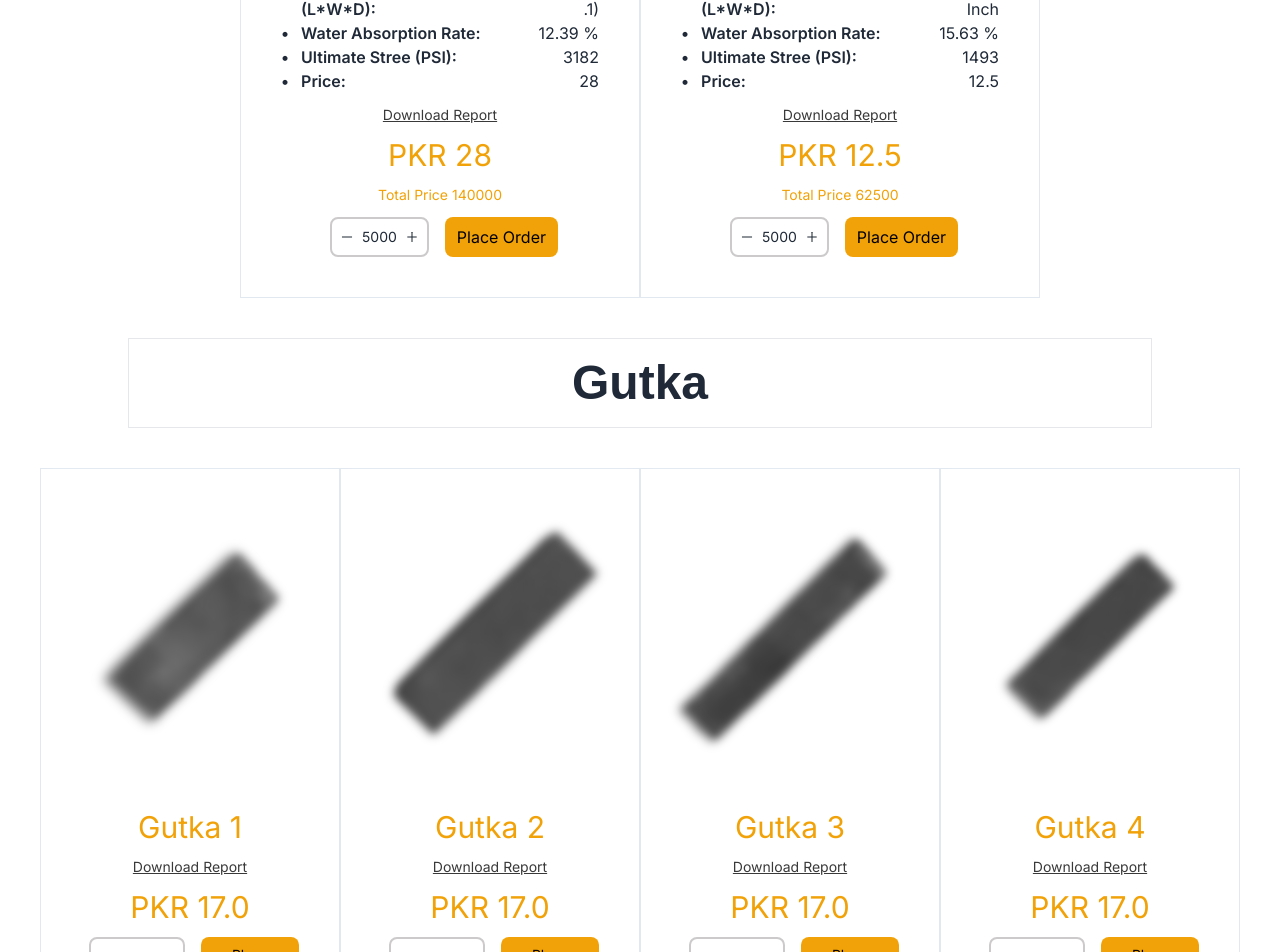
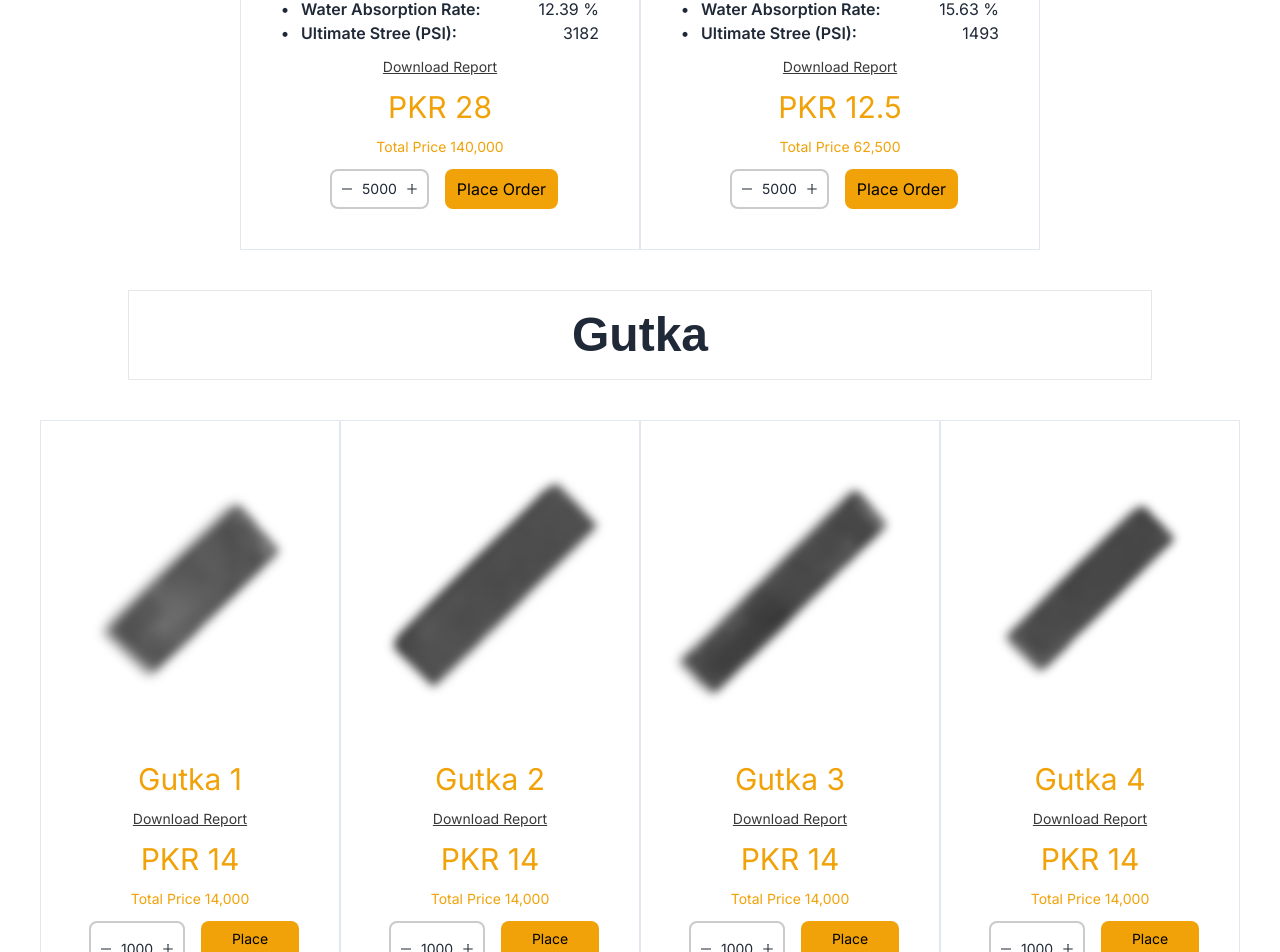
Before and after one commit to Arham-Amir/Promo-Brick, a Next.js app: page /page2 in a window 1280 px wide. Shown: the part 1600-2552 px from the top of the page. Built offline with nearby package versions, Linux system fonts and the light colour scheme; a web font is replaced by a local one.

Commit message:
update prices

```diff
--- a/src/components/page2/category/categoryDetails/categoryDetails.jsx
+++ b/src/components/page2/category/categoryDetails/categoryDetails.jsx
@@ -24,7 +24,7 @@ const CategoryDetails = (props = {}) => {
       \nPhone Number: ${phonenumber}
       \nProduct: ${props.data[1]}
       \nQuantity: ${number}
-      \nTotal Price: ${props.data[2]["Price"] * number}
+      \nTotal Price: ${props.data[3] * number}
       `;
       const whatsappLink = `https://wa.me/${phoneNumber}?text=${encodeURIComponent(message)}`;
       window.open(whatsappLink);
@@ -56,8 +56,8 @@ const CategoryDetails = (props = {}) => {
         </section>
       </div>
       <a href="" className='text-sm text-darkColor underline'>Download Report</a>
-      <h2 className='text-themeColor text-3xl'>PKR {props.data[2]["Price"]}</h2>
-      <h2 className='text-themeColor text-sm'>Total Price {props.data[2]["Price"] * number}</h2>
+      <h2 className='text-themeColor text-3xl'>PKR {props.data[3]}</h2>
+      <h2 className='text-themeColor text-sm'>Total Price {(props.data[3] * number).toLocaleString()}</h2>
       <section className='flex flex-col ms:flex-row items-center justify-center gap-2'>
         <section className="rounded-lg flex flex-row items-center border-2 border-bgLight justify-between p-2 w-fit mx-2">
           <button className='text-sm' onClick={() => decrementNumber()}>
@@ -106,7 +106,7 @@ const CategoryDetails = (props = {}) => {
             </section>
             <section className='flex flex-col ms:flex-row justify-around gap-1'>
               <p className="text-base ms:text-2xl font-heading font-bold">Total Price:</p>
-              <p className='ms:text-lg font-bold px-4 py-1'>{props.data[2]["Price"] * number}-/Pkr</p>
+              <p className='ms:text-lg font-bold px-4 py-1'>{props.data[3] * number}-/Pkr</p>
             </section>
             <section className='flex flex-row justify-around gap-1'>
               <button onClick={handleSubmitClick} className='btn-sm md:btn-md btn'>Send Details</button>
--- a/src/components/page2/childComp2.jsx
+++ b/src/components/page2/childComp2.jsx
@@ -14,92 +14,57 @@ export default function ChildComp2() {
       "Dimensions (L*W*D)": "9.0*4.5*3 Inches",
       "Water Absorption Rate": "13.79%",
       "Ultimate Stree": "2036",
-      "Price": "16",
-    }],
+    }, "16",],
     [['/Building/Special.png', '/Building/Special2.png', '/Building/Special1.png'], "Special Brick", {
       "Product Type": "A+ Class",
       "Weight": "3.39 Kg",
       "Dimension (L*W*D)": "9.0*4.5*3",
       "Water Absorption Rate": "12.74 %",
       "Ultimate Stree (PSI)": "2288",
-      "Price": "20",
-    }],
+
+    },"20",],
     [['/Building/Doum.png', '/Building/Doum1.png'], "Doum Brick", {
       "Product Type": "A Class",
       "Weight": "3.23 Kg",
       "Dimension (L*W*D)": "9.0*4.5*3 Inch",
       "Water Absorption Rate": "15.63 %",
       "Ultimate Stree (PSI)": "1493",
-      "Price": "12.5",
-    }],
+    }, "12.5"],
     [['/Building/PSK.png', '/Building/PSK2.png', '/Building/PSK1.png'], "Premium Brick", {
       "Product Type": "A++ Class",
       "Weight": "3.37 Kg",
       "Dimension (L*W*D)": "9.0*4.5*3 (+-, .1)",
       "Water Absorption Rate": "12.39 %",
       "Ultimate Stree (PSI)": "3182",
-      "Price": "28",
-    }],
+    },"28"],
     [['/Building/Khinger.png', '/Building/Awal1.png'], "Khinger Brick", {
       "Product Type": "Class",
       "Weight": "Kg",
       "Dimension (L*W*D)": "9.0*4.5*3 Inch",
       "Water Absorption Rate": "15.63 %",
       "Ultimate Stree (PSI)": "1493",
-      "Price": "12.5",
-    }],
+    }, "12.5"],
   ]
   const gutkaarray = [
     [["/Building/gutka1.png"], "Gutka 1", {
-      "Product Type": "A Class",
-      "Weight": "3.25kg",
-      "Dimensions (L*W*D)": "9.0*4.5*3 Inches",
-      "Water Absorption Rate": "13.79%",
-      "Ultimate Stree": "2036",
-      "Price": "16",
+      "Price": "14",
     }],
     [["/Building/gutka2.png"], "Gutka 2", {
-      "Product Type": "A+ Class",
-      "Weight": "3.39 Kg",
-      "Dimension (L*W*D)": "9.0*4.5*3",
-      "Water Absorption Rate": "12.74 %",
-      "Ultimate Stree (PSI)": "2288",
-      "Price": "16",
+      "Price": "14",
     }],
     [["/Building/gutka3.png"], "Gutka 3", {
-      "Product Type": "A Class",
-      "Weight": "3.23 Kg",
-      "Dimension (L*W*D)": "9.0*4.5*3 Inch",
-      "Water Absorption Rate": "15.63 %",
-      "Ultimate Stree (PSI)": "1493",
-      "Price": "16",
+      "Price": "14",
     }],
     [["/Building/gutka4.png"], "Gutka 4", {
-      "Product Type": "A++ Class",
-      "Weight": "3.37 Kg",
-      "Dimension (L*W*D)": "9.0*4.5*3 (+-, .1)",
-      "Water Absorption Rate": "12.39 %",
-      "Ultimate Stree (PSI)": "3182",
-      "Price": "16",
+      "Price": "14",
     }],
   ]
   const otherarray = [
-    [['/Building/Awal.png', '/Building/Awal1.png'], "Awal Bricks2", {
-      "Product Type": "A Class",
-      "Weight": "3.25kg",
-      "Dimensions (L*W*D)": "9.0*4.5*3 Inches",
-      "Water Absorption Rate": "13.79%",
-      "Ultimate Stree": "2036",
-      "Price": "16",
-    }],
-    [['/Building/Special.png', '/Building/Special1.png'], "Special Brick2", {
-      "Product Type": "A+ Class",
-      "Weight": "3.39 Kg",
-      "Dimension (L*W*D)": "9.0*4.5*3",
-      "Water Absorption Rate": "12.74 %",
-      "Ultimate Stree (PSI)": "2288",
-      "Price": "16",
-    }],
+    [['/Building/Awal.png', '/Building/Awal1.png'], "Bhatta Tile", {
+    }, "16"],
+    [['/Building/Special.png', '/Building/Special1.png'], "Tennis Sand", {
+      "Ammount per bag": "30 kg",
+    }, "300"],
   ]
 
   return (
--- a/src/components/page2/gutkaCategory/categoryDetails/categoryDetails.jsx
+++ b/src/components/page2/gutkaCategory/categoryDetails/categoryDetails.jsx
@@ -25,7 +25,7 @@ const CategoryDetails = (props = {}) => {
       \nPhone Number: ${phonenumber}
       \nProduct: ${props.data[1]}
       \nQuantity: ${number}
-      \nTotal Price: ${number}
+      \nTotal Price: ${number * props.data[2]["Price"]}
       `;
       const whatsappLink = `https://wa.me/${phoneNumber}?text=${encodeURIComponent(message)}`;
       window.open(whatsappLink);
@@ -40,7 +40,8 @@ const CategoryDetails = (props = {}) => {
     <section className='flex flex-col items-center gap-3 p-5'>
       <h1 className='text-themeColor text-3xl'>{props.data[1]}</h1>
       <a href="" className='text-sm text-darkColor underline'>Download Report</a>
-      <h2 className='text-themeColor text-3xl'>PKR 17.0</h2>
+      <h2 className='text-themeColor text-3xl'>PKR {props.data[2]["Price"]}</h2>
+      <h2 className='text-themeColor text-sm'>Total Price {(props.data[2]["Price"] * number).toLocaleString()}</h2>
       <section className='flex flex-col ms:flex-row gap-2'>
         <section className="rounded-lg flex flex-row items-center border-2 border-bgLight justify-between p-2 w-fit mx-2">
           <button className='text-sm' onClick={() => decrementNumber()}>
@@ -85,11 +86,11 @@ const CategoryDetails = (props = {}) => {
             </section>
             <section className='flex flex-col ms:flex-row justify-around gap-1'>
               <p className="text-base ms:text-2xl font-heading font-bold">Quantity:</p>
-              <p className='ms:text-lg font-bold px-4 py-1'>{number} Bricks</p>
+              <p className='ms:text-lg font-bold px-4 py-1'>{number} Gutka</p>
             </section>
             <section className='flex flex-col ms:flex-row justify-around gap-1'>
               <p className="text-base ms:text-2xl font-heading font-bold">Total Price:</p>
-              <p className='ms:text-lg font-bold px-4 py-1'>{number}-/Pkr</p>
+              <p className='ms:text-lg font-bold px-4 py-1'>{number * props.data[2]["Price"]}-/Pkr</p>
             </section>
             <section className='flex flex-row justify-around gap-1'>
               <button onClick={handleSubmitClick} className='btn-sm md:btn-md btn'>Send Details</button>
--- a/src/components/page2/otherCategory/categoryDetails/categoryDetails.jsx
+++ b/src/components/page2/otherCategory/categoryDetails/categoryDetails.jsx
@@ -25,7 +25,7 @@ const CategoryDetails = (props = {}) => {
       \nPhone Number: ${phonenumber}
       \nProduct: ${props.data[1]}
       \nQuantity: ${number}
-      \nTotal Price: ${number}
+      \nTotal Price: ${number * props.data[3]}
       `;
       const whatsappLink = `https://wa.me/${phoneNumber}?text=${encodeURIComponent(message)}`;
       window.open(whatsappLink);
@@ -39,8 +39,23 @@ const CategoryDetails = (props = {}) => {
   return (
     <section className='flex flex-col items-center gap-3 p-5'>
       <h1 className='text-themeColor text-3xl'>{props.data[1]}</h1>
+      <div className='text-base mt-2'>
+        <section className="w-full">
+          <section className='w-auto'>
+            {Object.entries(props.data[2]).map(([key, value], i) => (
+              <section key={i} className='flex flex-row gap-8 justify-between'>
+                <section className='flex flex-row gap-3 items-start'>
+                  <p className="font-semibold">&#8226;</p>
+                  <p className="font-semibold">{key}:</p>
+                </section>
+                <p className='text-right'>{value}</p>
+              </section>
+            ))}
+          </section>
+        </section>
+      </div>
       <a href="" className='text-sm text-darkColor underline'>Download Report</a>
-      <h2 className='text-themeColor text-3xl'>PKR 17.0</h2>
+      <h2 className='text-themeColor text-3xl'>PKR {props.data[3]}</h2>
       <section className='flex flex-col ms:flex-row gap-2'>
         <section className="rounded-lg flex flex-row items-center border-2 border-bgLight justify-between p-2 w-fit mx-2">
           <button className='text-sm' onClick={() => decrementNumber()}>
@@ -89,7 +104,7 @@ const CategoryDetails = (props = {}) => {
             </section>
             <section className='flex flex-col ms:flex-row justify-around gap-1'>
               <p className="text-base ms:text-2xl font-heading font-bold">Total Price:</p>
-              <p className='ms:text-lg font-bold px-4 py-1'>{number}-/Pkr</p>
+              <p className='ms:text-lg font-bold px-4 py-1'>{number * props.data[3]}-/Pkr</p>
             </section>
             <section className='flex flex-row justify-around gap-1'>
               <button onClick={handleSubmitClick} className='btn-sm md:btn-md btn'>Send Details</button>
--- a/src/components/page2/slideshow/slideshow.jsx
+++ b/src/components/page2/slideshow/slideshow.jsx
@@ -22,18 +22,18 @@ const Slideshow = ({ images }) => {
         />
       </div>
 
-      {/* <button
-        className="prev absolute top-1/2 left-0 transform -translate-y-1/2 px-4 py-2 font-bold text-xl cursor-pointer text-black transition duration-300 hover:bg-gray-300 hover:text-black"
+      <button
+        className={`${images.length == 1? 'hidden': 'block' } prev absolute top-1/2 left-0 transform -translate-y-1/2 px-4 py-2 font-bold text-xl cursor-pointer text-black transition duration-300 hover:bg-gray-300 hover:text-black`}
         onClick={prevSlide}
       >
         <IoIosArrowBack />
       </button>
       <button
-        className="next absolute top-1/2 right-0 transform -translate-y-1/2 px-4 py-2 text-black font-bold text-xl cursor-pointer transition duration-300 hover:bg-gray-300 hover:text-black"
+        className={`${images.length == 1? 'hidden': 'block' } next absolute top-1/2 right-0 transform -translate-y-1/2 px-4 py-2 text-black font-bold text-xl cursor-pointer transition duration-300 hover:bg-gray-300 hover:text-black`}
         onClick={nextSlide}
       >
         <IoIosArrowForward />
-      </button> */}
+      </button>
     </div>
   );
 };
```
Also changed, not shown: 1 other file (tests, documents, lock files or other folders).
